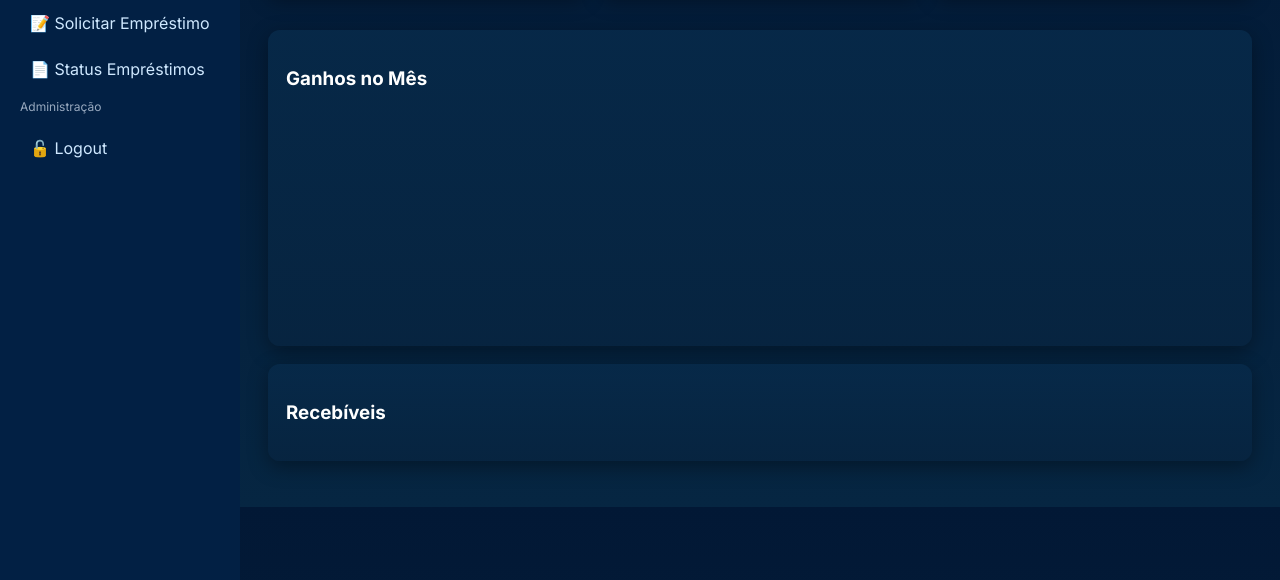
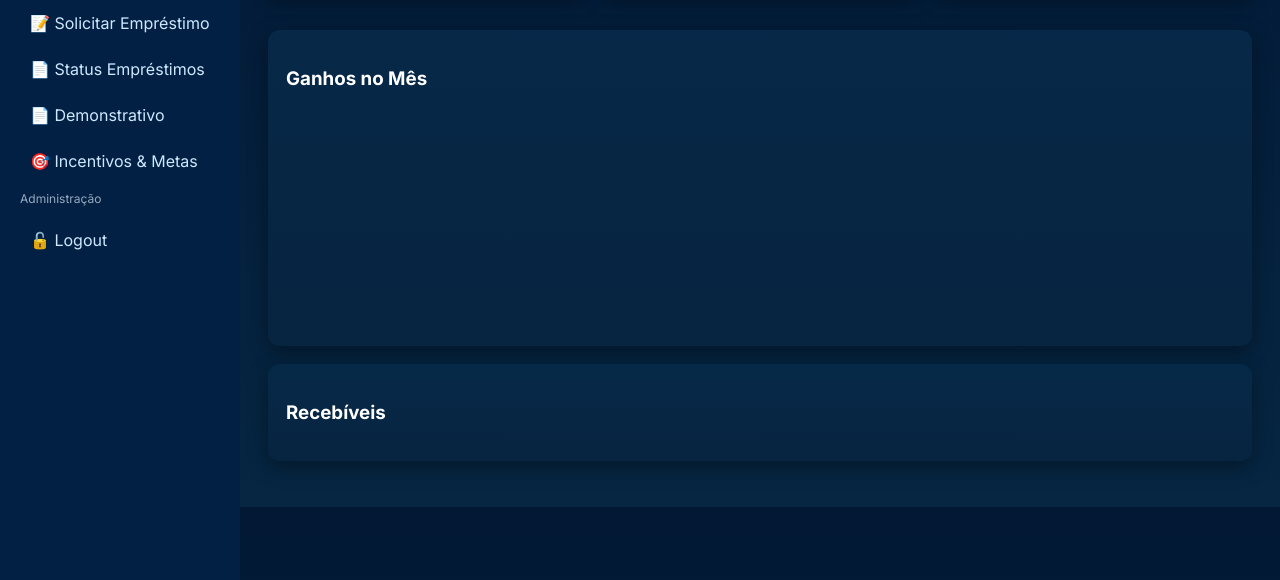
Before and after one commit to gabrielbruno2012-cpu/coelholog-finance-portal, a website: page public/colaborador/dashboard.html in a window 1280 px wide. Shown: the part 220-800 px from the top of the page. Drawn offline with nearby package versions, Linux system fonts and the light colour scheme; no server answers; sample sign-in values are in the browser's storage.

Commit message:
Update sidebar.html

```diff
--- a/public/components/sidebar.html
+++ b/public/components/sidebar.html
@@ -6,6 +6,8 @@
     <a href="/colaborador/recebiveis.html">💰 Recebíveis</a>
     <a href="/colaborador/solicitar_emprestimo.html">📝 Solicitar Empréstimo</a>
     <a href="/colaborador/status_emprestimos.html">📄 Status Empréstimos</a>
+    <a href="/colaborador/demonstrativo.html">📄 Demonstrativo</a>
+    <a href="/colaborador/demonstrativo.html">🎯 Incentivos & Metas</a>
     <div class="menu-title" style="margin-top:10px;color:#98a9bf;font-size:12px">Administração</div>
     <div id="adminLinks"></div>
     <div style="margin-top:14px"><a href="/" onclick="logout()">🔓 Logout</a></div>
```
